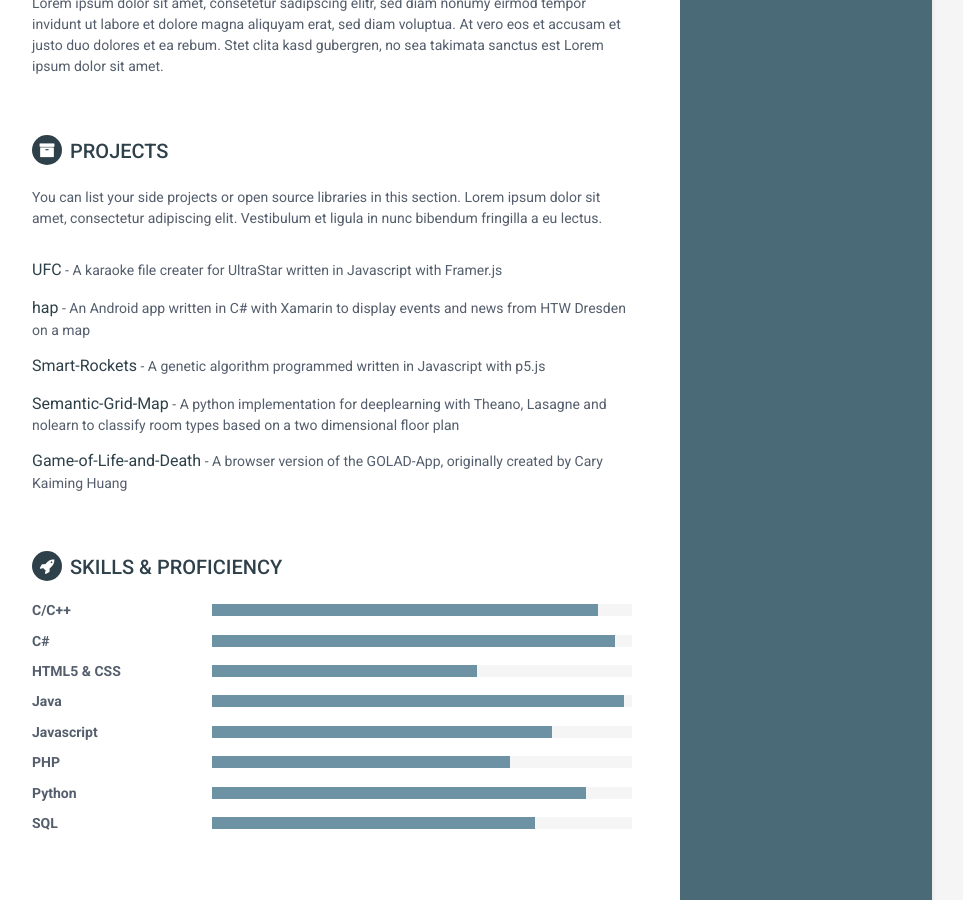
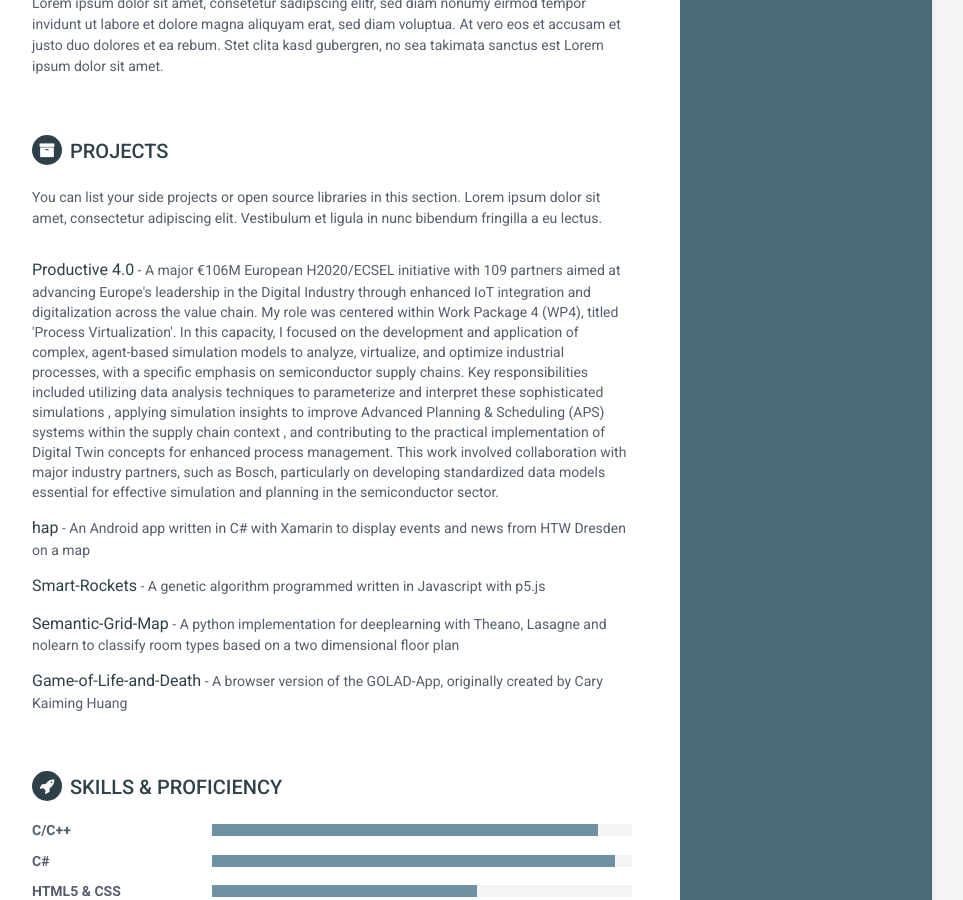
Before and after one commit to Saritus/saritus.github.io, a Jekyll site: the page built from index.html, in a window 1280 px wide and 900 px high, scrolled down 1412 px. Shown: the whole window, without its empty margins (188-1151 px from the left). Built offline with Jekyll 4.4.1, drawn with Linux system fonts in a browser that asks for light colours.

Commit message:
Add Productive 4.0 project

```diff
--- a/_includes/projects.html
+++ b/_includes/projects.html
@@ -2,14 +2,26 @@
 
   <h2 class="section-title"><i class="fa fa-archive"></i>Projects</h2>
   <div class="intro">
-    <p>You can list your side projects or open source libraries in this section. Lorem ipsum dolor sit amet,
-      consectetur adipiscing elit. Vestibulum et ligula in nunc bibendum fringilla a eu lectus.</p>
+    <p>
+      You can list your side projects or open source libraries in this section. Lorem ipsum dolor sit amet,
+      consectetur adipiscing elit. Vestibulum et ligula in nunc bibendum fringilla a eu lectus.
+    </p>
   </div>
   <!--//intro-->
 
   <div class="item">
-    <span class="project-title"><a href="http://saritus.github.io/UFC/">UFC</a></span> -
-    <span class="project-tagline">A karaoke file creater for UltraStar written in Javascript with Framer.js</span>
+    <span class="project-title"><a href="https://productive40.eu/">Productive 4.0</a></span> -
+    <span class="project-tagline">
+      A major €106M European H2020/ECSEL initiative with 109 partners aimed at advancing Europe's leadership in the Digital Industry through
+      enhanced IoT integration and digitalization across the value chain. My role was centered within Work Package 4 (WP4), titled 'Process
+      Virtualization'. In this capacity, I focused on the development and application of complex, agent-based simulation models to analyze,
+      virtualize, and optimize industrial processes, with a specific emphasis on semiconductor supply chains. Key responsibilities included
+      utilizing data analysis techniques to parameterize and interpret these sophisticated simulations , applying simulation insights to
+      improve Advanced Planning & Scheduling (APS) systems within the supply chain context , and contributing to the practical
+      implementation of Digital Twin concepts for enhanced process management. This work involved collaboration with major industry
+      partners, such as Bosch, particularly on developing standardized data models essential for effective simulation and planning in the
+      semiconductor sector.
+    </span>
   </div>
   <!--//item-->
 
@@ -20,19 +32,19 @@
   <!--//item-->
 
   <div class="item">
-    <span class="project-title"><a href="https://saritus.github.io/Smart-Rockets/">Smart-Rockets</a></span>    -
+    <span class="project-title"><a href="https://saritus.github.io/Smart-Rockets/">Smart-Rockets</a></span> -
     <span class="project-tagline">A genetic algorithm programmed written in Javascript with p5.js</span>
   </div>
   <!--//item-->
 
   <div class="item">
-    <span class="project-title"><a href="https://github.com/Saritus/Semantic-Grid-Map">Semantic-Grid-Map</a></span>    -
+    <span class="project-title"><a href="https://github.com/Saritus/Semantic-Grid-Map">Semantic-Grid-Map</a></span> -
     <span class="project-tagline">A python implementation for deeplearning with Theano, Lasagne and nolearn to classify room types based on a two dimensional floor plan</span>
   </div>
   <!--//item-->
 
   <div class="item">
-    <span class="project-title"><a href="https://saritus.github.io/Game-of-Life-and-Death/">Game-of-Life-and-Death</a></span>    -
+    <span class="project-title"><a href="https://saritus.github.io/Game-of-Life-and-Death/">Game-of-Life-and-Death</a></span> -
     <span class="project-tagline">A browser version of the GOLAD-App, originally created by Cary Kaiming Huang</span>
   </div>
   <!--//item-->
```
